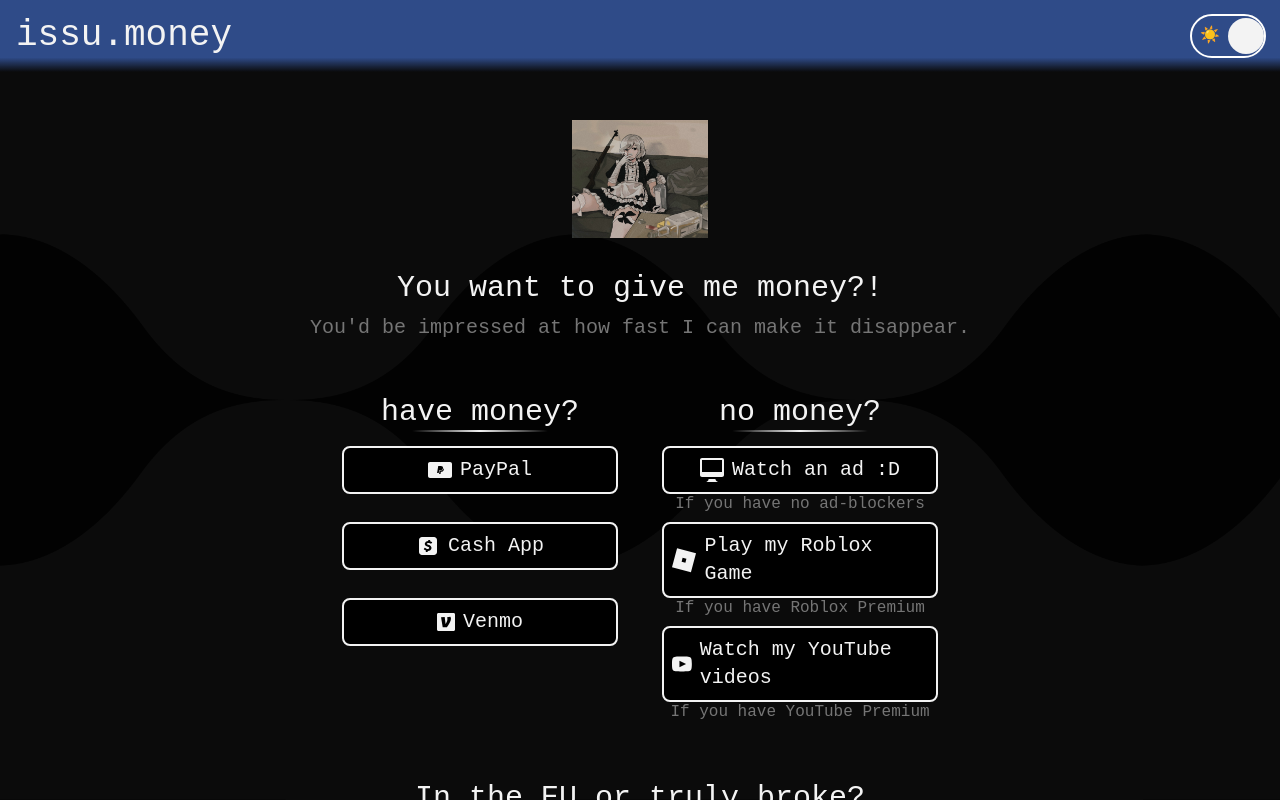
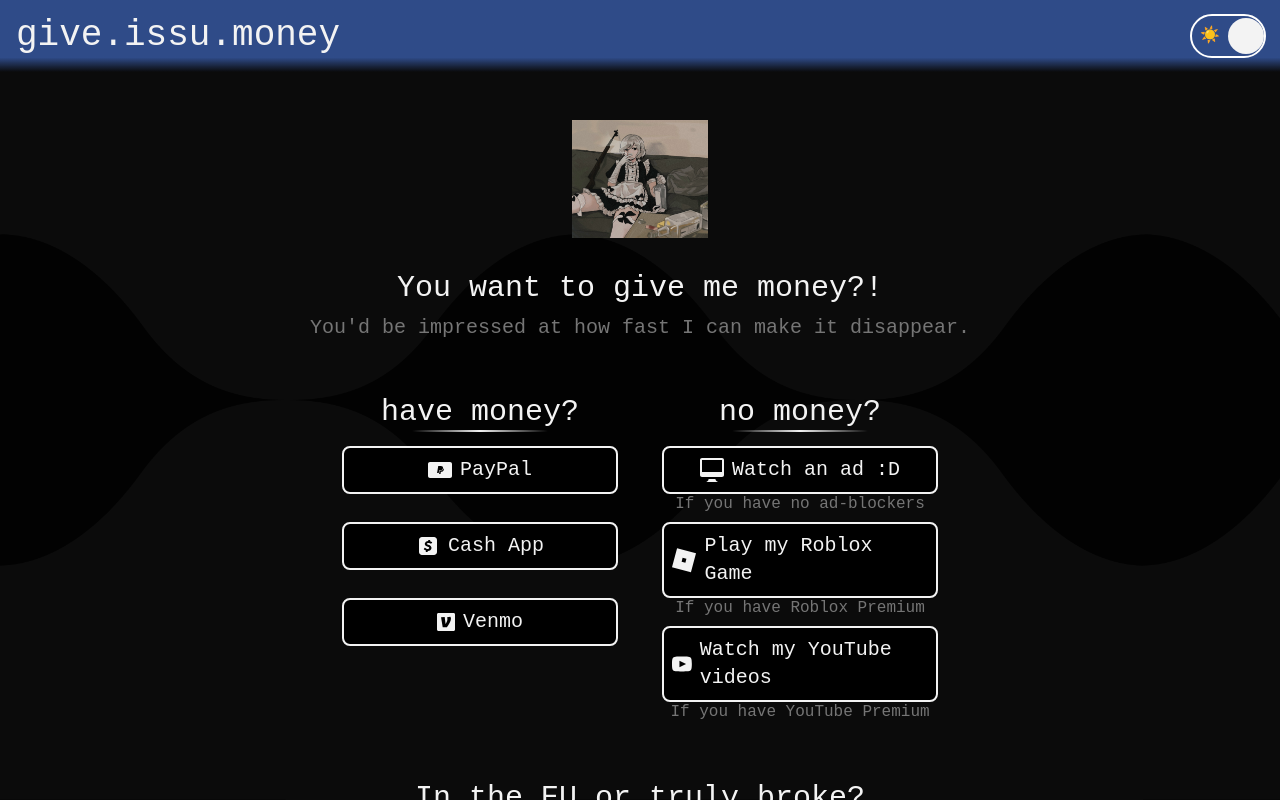
Before and after one commit to yambrose/issu-money, a React (Vite) app: page / in a window 1280 px wide. Built offline with nearby package versions, Linux system fonts and the light colour scheme.

Commit message:
Update title

```diff
--- a/index.html
+++ b/index.html
@@ -4,7 +4,7 @@
     <meta charset="UTF-8" />
     <link rel="icon" type="image/svg+xml" href="#" />
     <meta name="viewport" content="width=device-width, initial-scale=1.0" />
-    <title>issu.money</title>
+    <title>give.issu.money</title>
   </head>
   <body>
     <div id="root"></div>
--- a/src/App.tsx
+++ b/src/App.tsx
@@ -17,7 +17,7 @@
   return (
     <div className="h-screen flex flex-col select-none overflow-x-hidden items-center">
 
-      <Nav siteName="issu.money" />
+      <Nav siteName="give.issu.money" />
       <IconSection image={Icon} />
 
       {/* Links Section */}
```
